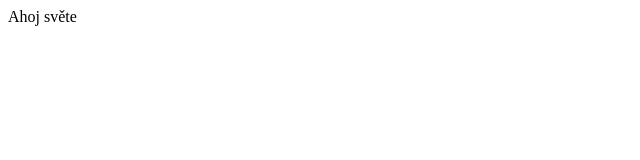
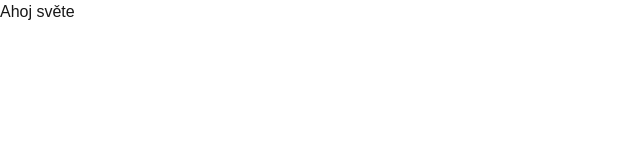
Before and after one commit to ZavPetr/GUI, a Next.js app in the folder gui_nextjs/: page / in a window 1280 px wide. Shown: the top 160 px of the page, without its empty margins (0-640 px from the left). Built offline with nearby package versions, Linux system fonts and the light colour scheme.

Commit message:
Add layout and globals

```diff
--- a/gui_nextjs/app/globals.css
+++ b/gui_nextjs/app/globals.css
@@ -1 +1,19 @@
 @import "tailwindcss";
+
+:root {
+  --background: #ffffff;
+  --foreground: #171717;
+}
+
+@theme inline {
+  --color-background: var(--background);
+  --color-foreground: var(--foreground);
+  --font-sans: var(--font-geist-sans);
+  --font-mono: var(--font-geist-mono);
+}
+
+body {
+  background: var(--background);
+  color: var(--foreground);
+  font-family: Arial, Helvetica, sans-serif;
+}
--- a/gui_nextjs/app/layout.tsx
+++ b/gui_nextjs/app/layout.tsx
@@ -1,11 +1,33 @@
-export default function Layout({
-  children
-}: {
-  children: React.ReactNode
-}) {
+import type { Metadata } from "next";
+import { Geist, Geist_Mono } from "next/font/google";
+import "./globals.css";
+
+const geistSans = Geist({
+  variable: "--font-geist-sans",
+  subsets: ["latin"],
+});
+
+const geistMono = Geist_Mono({
+  variable: "--font-geist-mono",
+  subsets: ["latin"],
+});
+
+export const metadata: Metadata = {
+  title: "Create Next App",
+  description: "Generated by create next app",
+};
+
+export default function RootLayout({
+  children,
+}: Readonly<{
+  children: React.ReactNode;
+}>) {
   return (
-    <html lang="cs">
-      <body>{children}</body>
+    <html
+      lang="en"
+      className={`${geistSans.variable} ${geistMono.variable} h-full antialiased`}
+    >
+      <body className="min-h-full flex flex-col bg-white text-black">{children}</body>
     </html>
   );
 }
```
